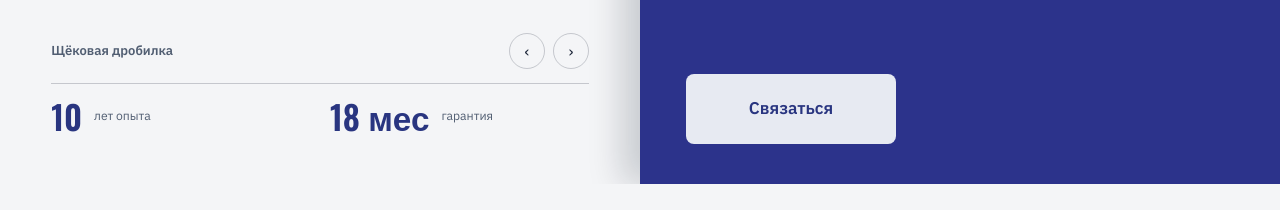
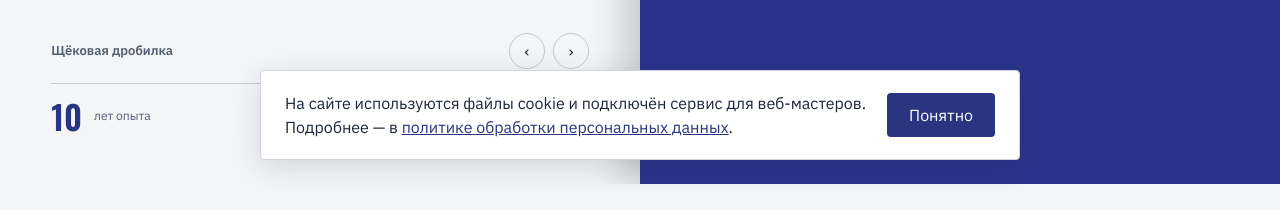
Before and after one commit to serfly-dev/uralmash-goo, a Next.js app: page / in a window 1280 px wide. Shown: the part 616-826 px from the top of the page. Built offline with nearby package versions, Linux system fonts and the light colour scheme; no server answers.

Commit message:
Add cookie notice

```diff
--- /dev/null
+++ b/app/components/CookieBanner/CookieBanner.module.css
@@ -0,0 +1,35 @@
+.banner {
+  position: fixed;
+  z-index: 100;
+  right: 24px;
+  bottom: 24px;
+  left: 24px;
+  display: flex;
+  max-width: 760px;
+  gap: 20px;
+  align-items: center;
+  margin: 0 auto;
+  padding: 20px 24px;
+  border: 1px solid var(--line);
+  border-radius: 4px;
+  background: #fff;
+  box-shadow: 0 8px 30px rgb(29 38 57 / 15%);
+}
+
+.banner p { margin: 0; }
+.banner a { color: var(--blue); text-decoration: underline; }
+.banner button {
+  flex: none;
+  min-height: 44px;
+  padding: 0 22px;
+  border: 0;
+  border-radius: 4px;
+  background: var(--blue);
+  color: #fff;
+  font: inherit;
+  cursor: pointer;
+}
+
+@media (max-width: 600px) {
+  .banner { right: 12px; bottom: 12px; left: 12px; flex-direction: column; align-items: stretch; gap: 12px; padding: 16px; font-size: 14px; }
+}
--- /dev/null
+++ b/app/components/CookieBanner/CookieBanner.tsx
@@ -0,0 +1,30 @@
+'use client';
+
+import { useEffect, useState } from 'react';
+import { usePathname } from 'next/navigation';
+import styles from './CookieBanner.module.css';
+
+export default function CookieBanner() {
+  const pathname = usePathname();
+  const [visible, setVisible] = useState(false);
+
+  useEffect(() => {
+    try {
+      setVisible(localStorage.getItem('cookie-notice-dismissed') !== '1');
+    } catch {
+      setVisible(true);
+    }
+  }, []);
+
+  if (!visible || pathname === '/admin' || pathname.startsWith('/admin/')) return null;
+
+  function dismiss() {
+    try { localStorage.setItem('cookie-notice-dismissed', '1'); } catch {}
+    setVisible(false);
+  }
+
+  return <aside className={styles.banner} aria-label="Уведомление о файлах cookie">
+    <p>На сайте используются файлы cookie и подключён сервис для веб-мастеров. Подробнее — в <a href="/privacy-policy">политике обработки персональных данных</a>.</p>
+    <button type="button" onClick={dismiss}>Понятно</button>
+  </aside>;
+}
--- a/app/layout.jsx
+++ b/app/layout.jsx
@@ -1,5 +1,6 @@
 import './globals.css';
 import RequestModalProvider from './components/RequestModal/RequestModal';
+import CookieBanner from './components/CookieBanner/CookieBanner';
 import { getSiteUrl } from './lib/server-public-data';
 
 const siteUrl = getSiteUrl();
@@ -11,5 +12,5 @@ export const metadata = {
 };
 
 export default function RootLayout({ children }) {
-  return <html lang="ru"><body><RequestModalProvider>{children}</RequestModalProvider></body></html>;
+  return <html lang="ru"><body><RequestModalProvider>{children}<CookieBanner /></RequestModalProvider></body></html>;
 }
```
